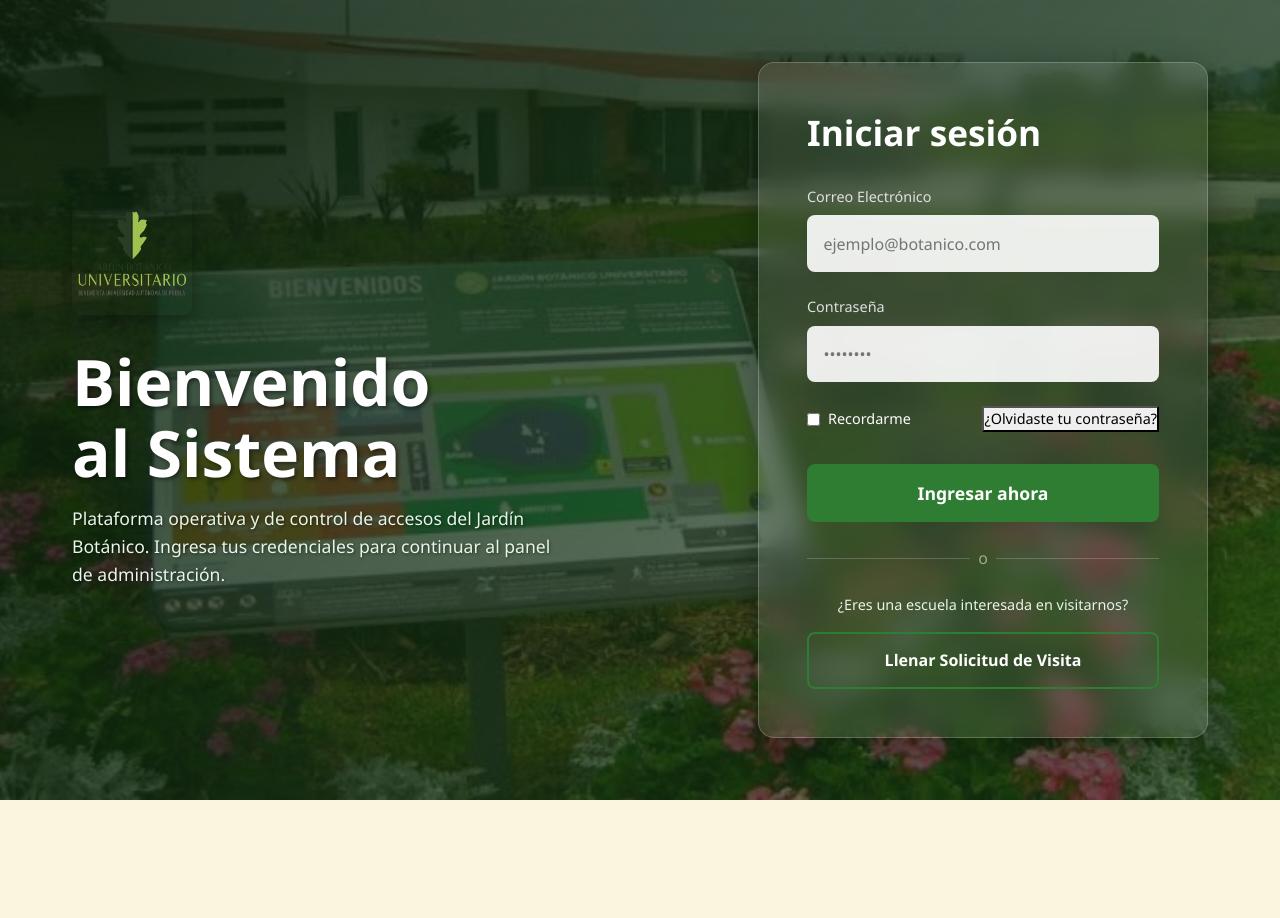
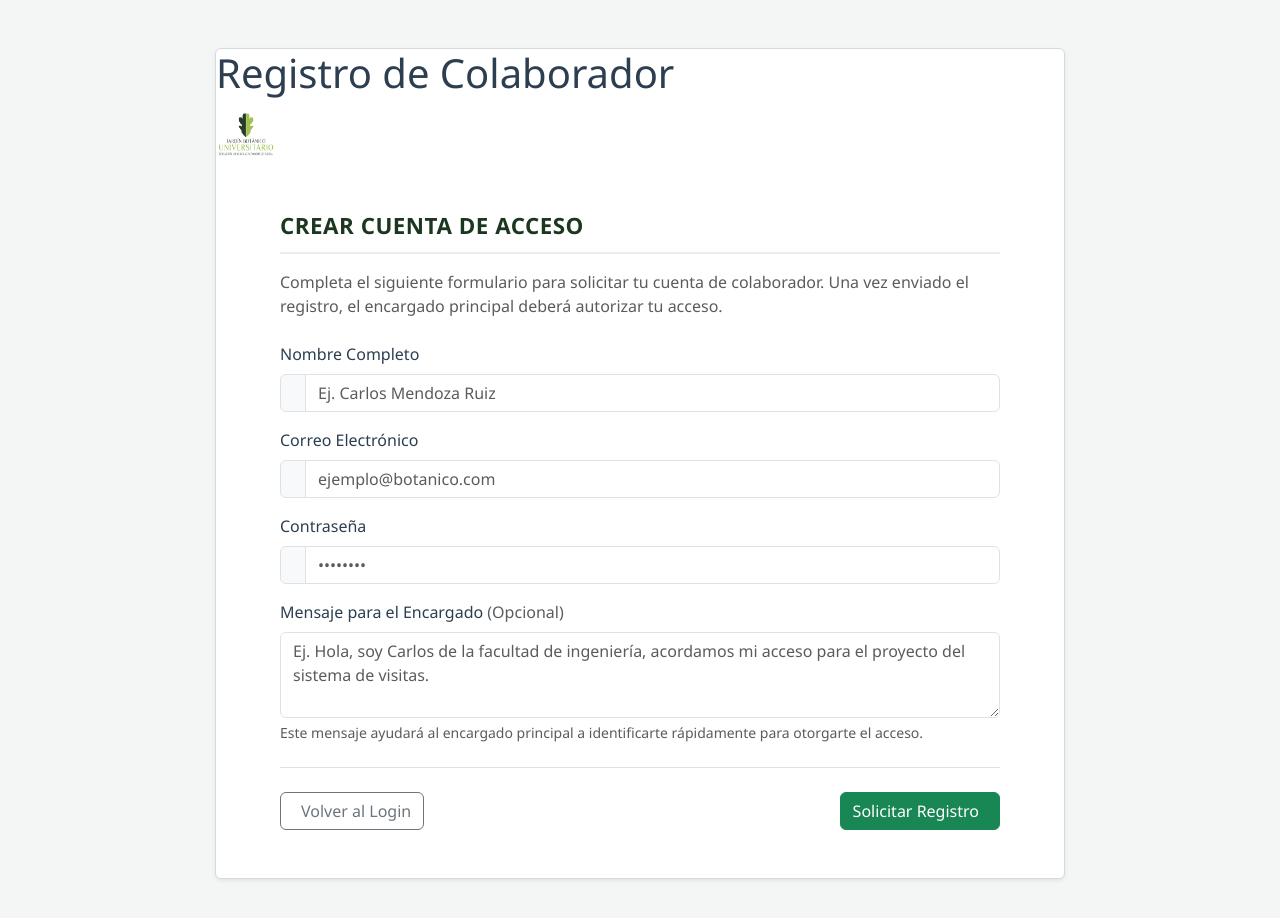
Before and after one commit to yaelalfonso31-lang/Frontend_JB, an Angular app: page /registro-colaborador in a window 1280 px wide. Before the commit this address led to /login. Shown: the top 918 px of the page. Before the commit the page ends 800 px from the top, so only its background shows below. Built offline with nearby package versions, Linux system fonts and the light colour scheme.

Commit message:
Pantalla para el registro de los colaboradores fue agregada

```diff
--- a/src/app/app.routes.ts
+++ b/src/app/app.routes.ts
@@ -19,6 +19,10 @@ export const routes: Routes = [
         loadComponent: () => import('./auth/recuperar-password/recuperar-password').then(m => m.RecuperarPasswordComponent)
     },
     {
+        path: 'registro-colaborador',
+        loadComponent: () => import('./auth/registro-colaborador/registro-colaborador').then(m => m.RegistroColaboradorComponent)
+    },
+    {
         path: '',
         redirectTo: '/login',
         pathMatch: 'full'
--- /dev/null
+++ b/src/app/auth/registro-colaborador/registro-colaborador.html
@@ -0,0 +1,114 @@
+<div class="registration-wrapper">
+    <div class="form-container shadow-sm">
+
+        <!-- Encabezado Institucional -->
+        <div class="encabezado-institucional">
+            <div class="step-badge">
+                <i class="fa-solid fa-user-plus"></i>
+            </div>
+            <h1>Registro de Colaborador</h1>
+            <img ngSrc="assets/logo.jpg" width="60" height="60" alt="Logo Jardín Botánico" class="logo-institucional" priority>
+        </div>
+
+        <!-- Contenido Principal -->
+        <div class="form-content">
+
+            <!-- Alerta de Errores Globales -->
+            @if (errorMessage()) {
+            <div class="alert alert-danger d-flex align-items-center mb-4" role="alert">
+                <i class="fa-solid fa-circle-exclamation me-2"></i>
+                <div>{{ errorMessage() }}</div>
+            </div>
+            }
+
+            <!-- ESTADO 1: Formulario de Registro -->
+            @if (!isRegistered()) {
+            <div class="section-card">
+                <h2 class="section-title">Crear Cuenta de Acceso</h2>
+
+                <p class="text-muted mb-4">
+                    Completa el siguiente formulario para solicitar tu cuenta de colaborador. Una vez enviado el registro, el encargado principal deberá autorizar tu acceso.
+                </p>
+
+                <form [formGroup]="registerForm" (ngSubmit)="onSubmit()">
+                    <!-- Nombre Completo -->
+                    <div class="mb-3">
+                        <label for="nombreCompleto" class="form-label">Nombre Completo</label>
+                        <div class="input-group">
+                            <span class="input-group-text"><i class="fa-solid fa-user"></i></span>
+                            <input id="nombreCompleto" type="text" formControlName="nombreCompleto" class="form-control"
+                                placeholder="Ej. Carlos Mendoza Ruiz"
+                                [class.is-invalid]="registerForm.controls.nombreCompleto.invalid && registerForm.controls.nombreCompleto.touched">
+                        </div>
+                    </div>
+
+                    <!-- Correo Electrónico -->
+                    <div class="mb-3">
+                        <label for="email" class="form-label">Correo Electrónico</label>
+                        <div class="input-group">
+                            <span class="input-group-text"><i class="fa-solid fa-envelope"></i></span>
+                            <input id="email" type="email" formControlName="email" class="form-control"
+                                placeholder="ejemplo@botanico.com"
+                                [class.is-invalid]="registerForm.controls.email.invalid && registerForm.controls.email.touched">
+                        </div>
+                    </div>
+
+                    <!-- Contraseña -->
+                    <div class="mb-3">
+                        <label for="password" class="form-label">Contraseña</label>
+                        <div class="input-group">
+                            <span class="input-group-text"><i class="fa-solid fa-lock"></i></span>
+                            <input id="password" type="password" formControlName="password" class="form-control"
+                                placeholder="••••••••"
+                                [class.is-invalid]="registerForm.controls.password.invalid && registerForm.controls.password.touched">
+                        </div>
+                    </div>
+
+                    <!-- Mensaje Opcional de Identificación -->
+                    <div class="mb-4">
+                        <label for="mensajeNota" class="form-label">
+                            Mensaje para el Encargado <span class="text-muted fw-normal">(Opcional)</span>
+                        </label>
+                        <textarea id="mensajeNota" formControlName="mensajeNota" class="form-control" rows="3"
+                            placeholder="Ej. Hola, soy Carlos de la facultad de ingeniería, acordamos mi acceso para el proyecto del sistema de visitas."></textarea>
+                        <div class="form-text">
+                            Este mensaje ayudará al encargado principal a identificarte rápidamente para otorgarte el acceso.
+                        </div>
+                    </div>
+
+                    <!-- Botones de Acción -->
+                    <div class="d-flex justify-content-between align-items-center pt-4 border-top">
+                        <button type="button" class="btn btn-outline-secondary" (click)="irAlLogin()">
+                            <i class="fa-solid fa-arrow-left me-2"></i> Volver al Login
+                        </button>
+                        <button type="submit" class="btn btn-success" [disabled]="isLoading()">
+                            @if (!isLoading()) {
+                            <span>Solicitar Registro <i class="fa-solid fa-user-check ms-2"></i></span>
+                            } @else {
+                            <span>Enviando registro...</span>
+                            }
+                        </button>
+                    </div>
+                </form>
+            </div>
+            }
+
+            <!-- ESTADO 2: Confirmación de Espera de Autorización -->
+            @if (isRegistered()) {
+            <div class="section-card text-center py-4">
+                <div class="mb-3 text-warning-icon">
+                    <i class="fa-solid fa-clock-rotate-left fa-4x"></i>
+                </div>
+                <h2 class="h3 fw-bold mb-3" style="color: var(--secondary-green, #145A32);">¡Registro Enviado Exitosamente!</h2>
+                <p class="text-muted mb-4 mx-auto" style="max-width: 520px;">
+                    Tu cuenta se ha creado correctamente. Por motivos de seguridad, debes <strong>esperar a que el encargado principal autorice tu acceso</strong> en la plataforma para poder iniciar sesión.
+                </p>
+                <button type="button" class="btn btn-success px-4 py-2" (click)="irAlLogin()">
+                    Entendido, ir al Login <i class="fa-solid fa-right-to-bracket ms-2"></i>
+                </button>
+            </div>
+            }
+
+        </div>
+    </div>
+</div>
--- /dev/null
+++ b/src/app/auth/registro-colaborador/registro-colaborador.scss
@@ -0,0 +1,53 @@
+.registration-wrapper {
+  display: flex;
+  justify-content: center;
+  align-items: center;
+  min-height: 100vh;
+  padding: 3rem 1.5rem;
+  background-color: #f4f6f6;
+}
+
+.form-container {
+  background: white;
+  border-radius: var(--border-radius, 8px);
+  border: 1px solid var(--border-color, #e0e0e0);
+  width: 100%;
+  max-width: 850px;
+  overflow: hidden;
+}
+
+.form-content {
+  padding: 3rem 4rem;
+}
+
+.section-card {
+  border: none;
+  padding: 0;
+  margin: 0;
+  box-shadow: none;
+}
+
+.section-title {
+  font-size: 1.4rem;
+  font-weight: 700;
+  color: var(--secondary-green, #145A32);
+  margin-bottom: 1rem;
+  padding-bottom: 0.75rem;
+  border-bottom: 2px solid #eaeded;
+  text-transform: uppercase;
+  letter-spacing: 0.5px;
+}
+
+.text-warning-icon {
+  color: #f39c12;
+}
+
+@media (max-width: 768px) {
+  .registration-wrapper {
+    padding: 1rem 0.5rem;
+  }
+
+  .form-content {
+    padding: 2rem 1.5rem;
+  }
+}
--- /dev/null
+++ b/src/app/auth/registro-colaborador/registro-colaborador.ts
@@ -0,0 +1,48 @@
+import { Component, ChangeDetectionStrategy, inject, signal } from '@angular/core';
+import { FormBuilder, ReactiveFormsModule, Validators } from '@angular/forms';
+import { Router } from '@angular/router';
+import { NgOptimizedImage } from '@angular/common';
+
+@Component({
+  selector: 'app-registro-colaborador',
+  standalone: true,
+  imports: [ReactiveFormsModule, NgOptimizedImage],
+  templateUrl: './registro-colaborador.html',
+  styleUrl: './registro-colaborador.scss',
+  changeDetection: ChangeDetectionStrategy.OnPush
+})
+export class RegistroColaboradorComponent {
+  private fb = inject(FormBuilder);
+  private router = inject(Router);
+
+  isLoading = signal<boolean>(false);
+  isRegistered = signal<boolean>(false);
+  errorMessage = signal<string | null>(null);
+
+  registerForm = this.fb.nonNullable.group({
+    nombreCompleto: ['', [Validators.required, Validators.minLength(3)]],
+    email: ['', [Validators.required, Validators.email]],
+    password: ['', [Validators.required, Validators.minLength(6)]],
+    mensajeNota: [''] // Campo opcional
+  });
+
+  onSubmit(): void {
+    if (this.registerForm.valid) {
+      this.isLoading.set(true);
+      this.errorMessage.set(null);
+
+      // Simulación de guardado de datos del colaborador
+      setTimeout(() => {
+        console.log('Registro de colaborador enviado:', this.registerForm.getRawValue());
+        this.isLoading.set(false);
+        this.isRegistered.set(true); // Cambia a la pantalla de aviso de espera
+      }, 1200);
+    } else {
+      this.registerForm.markAllAsTouched();
+    }
+  }
+
+  irAlLogin(): void {
+    this.router.navigate(['/login']);
+  }
+}
```
